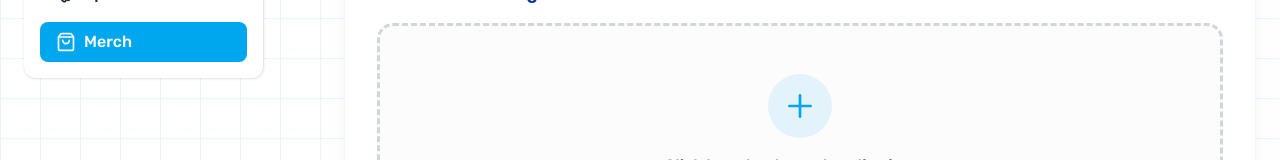
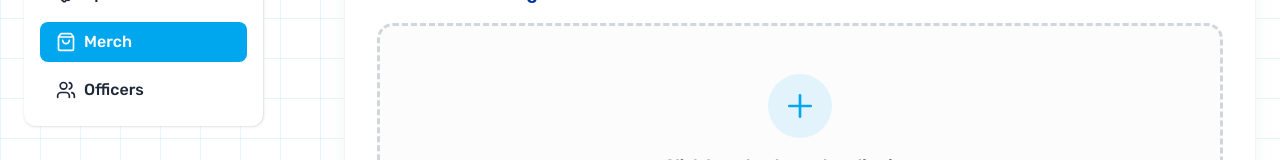
Before and after one commit to ShanRaboy11/icpep-se-citu, a Next.js app in the folder client/: page /create/merch in a window 1280 px wide. Shown: the part 462-622 px from the top of the page. Built offline with nearby package versions, Linux system fonts and the light colour scheme.

Commit message:
feat: officers_CRUD - Eupinado

```diff
--- a/client/src/app/components/sidebar.tsx
+++ b/client/src/app/components/sidebar.tsx
@@ -8,6 +8,7 @@ import {
   Quote,
   Handshake,
   ShoppingBag,
+  Users,
 } from "lucide-react";
 import clsx from "clsx";
 
@@ -40,6 +41,11 @@ const Sidebar = () => {
       href: "/create/merch",
       icon: <ShoppingBag size={20} />,
     },
+    {
+      name: "Officers",
+      href: "/create/officers",
+      icon: <Users size={20} />,
+    },
   ];
 
   return (
```
Also changed, not shown: client/src/app/create/officers/page.tsx (added).
